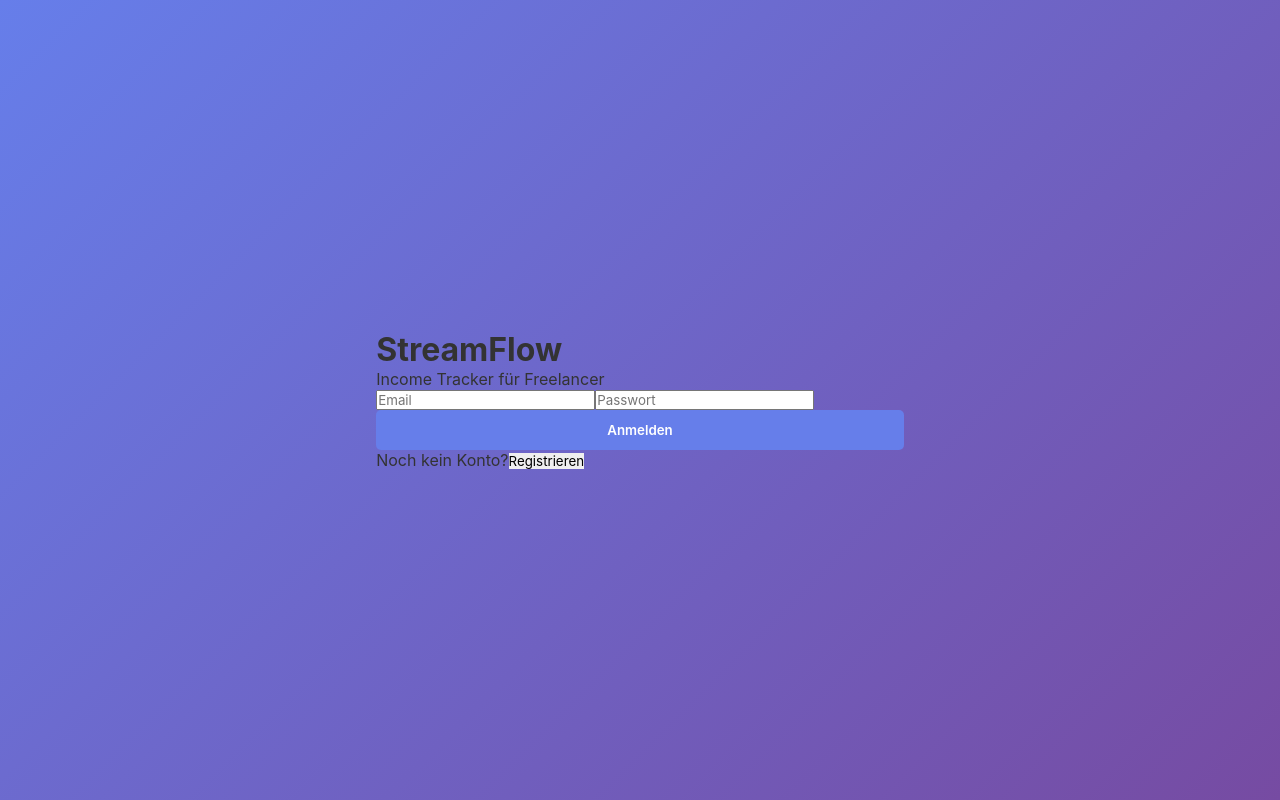
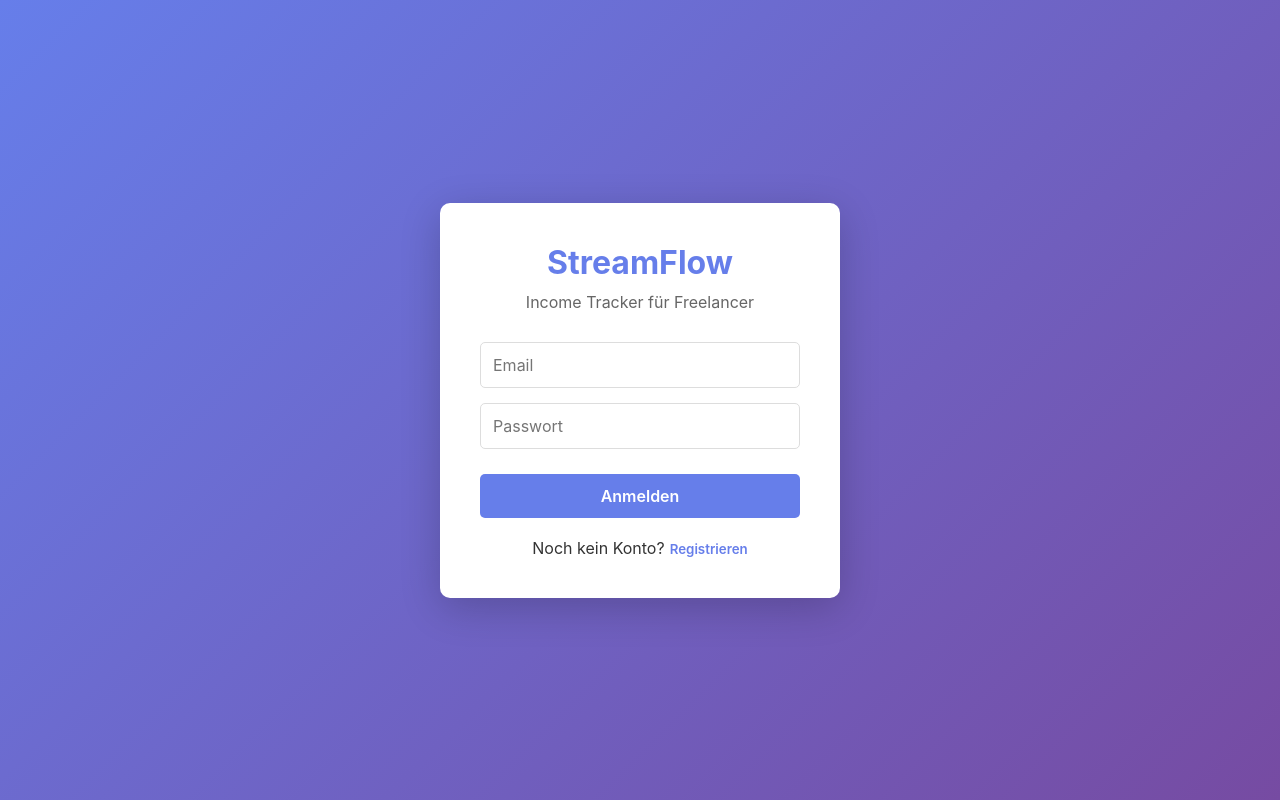
Before and after one commit to angelowalter-star/streamflow, a React (Vite) app in the folder frontend/: page / in a window 1280 px wide. Built offline with nearby package versions, Linux system fonts and the light colour scheme; no server answers.

Commit message:
Fix Auth.css class names + html background for overscroll

```diff
--- a/frontend/src/components/Auth.css
+++ b/frontend/src/components/Auth.css
@@ -5,7 +5,7 @@
   min-height: 100vh;
   background: linear-gradient(135deg, #667eea 0%, #764ba2 100%);
 }
-.auth-box {
+.auth-card {
   background: white;
   padding: 40px;
   border-radius: 10px;
@@ -13,56 +13,62 @@
   width: 100%;
   max-width: 400px;
 }
-.auth-box h1 {
+.auth-title {
   font-size: 2rem;
   margin-bottom: 10px;
   color: #667eea;
   text-align: center;
 }
-.subtitle {
+.auth-subtitle {
   text-align: center;
   color: #666;
   margin-bottom: 30px;
 }
-.form-group {
-  margin-bottom: 20px;
+.auth-card form {
+  display: flex;
+  flex-direction: column;
+  gap: 15px;
 }
-.form-group label {
-  display: block;
-  margin-bottom: 8px;
-  font-weight: 500;
-}
-.form-group input {
+.auth-card input {
   width: 100%;
   padding: 12px;
   border: 1px solid #ddd;
   border-radius: 5px;
+  font-size: 1rem;
 }
-.submit-btn {
+.auth-button {
   width: 100%;
   padding: 12px;
   background: #667eea;
   color: white;
+  border: none;
   border-radius: 5px;
   font-weight: 600;
   cursor: pointer;
-  margin-top: 20px;
+  font-size: 1rem;
+  margin-top: 10px;
+}
+.auth-button:hover {
+  background: #5568d3;
 }
 .error-message {
   color: #ef4444;
   font-size: 0.9rem;
-  margin-bottom: 15px;
   padding: 10px;
   background: #fee;
   border-radius: 5px;
 }
-.toggle-auth {
+.auth-toggle {
   text-align: center;
   margin-top: 20px;
+  color: #333;
 }
-.toggle-btn {
+.toggle-button {
   background: none;
+  border: none;
   color: #667eea;
   font-weight: 600;
   cursor: pointer;
+  padding: 0;
+  margin-left: 5px;
 }
--- a/frontend/src/index.css
+++ b/frontend/src/index.css
@@ -100,3 +100,20 @@ body.dark-mode .chart-section {
   background: #2d2d2d;
   border: 1px solid #333;
 }
+
+
+html {
+  background: #f5f7fa;
+}
+
+.dark html {
+  background: #1a1a1a;
+}
+
+html {
+  background: #f5f7fa;
+}
+
+.dark html {
+  background: #1a1a1a;
+}
```
Also changed, not shown: 2 other files (tests, documents, lock files or other folders).
